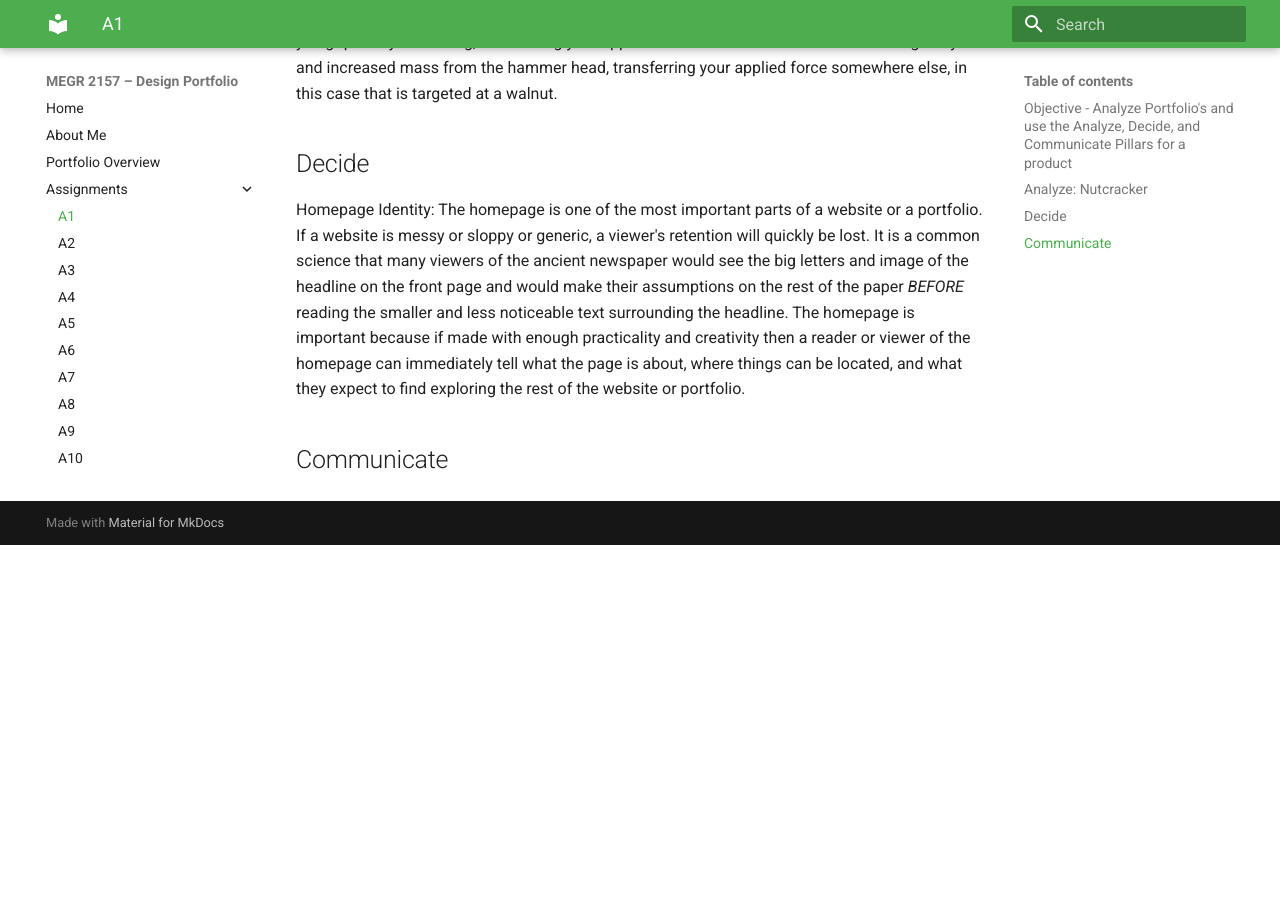
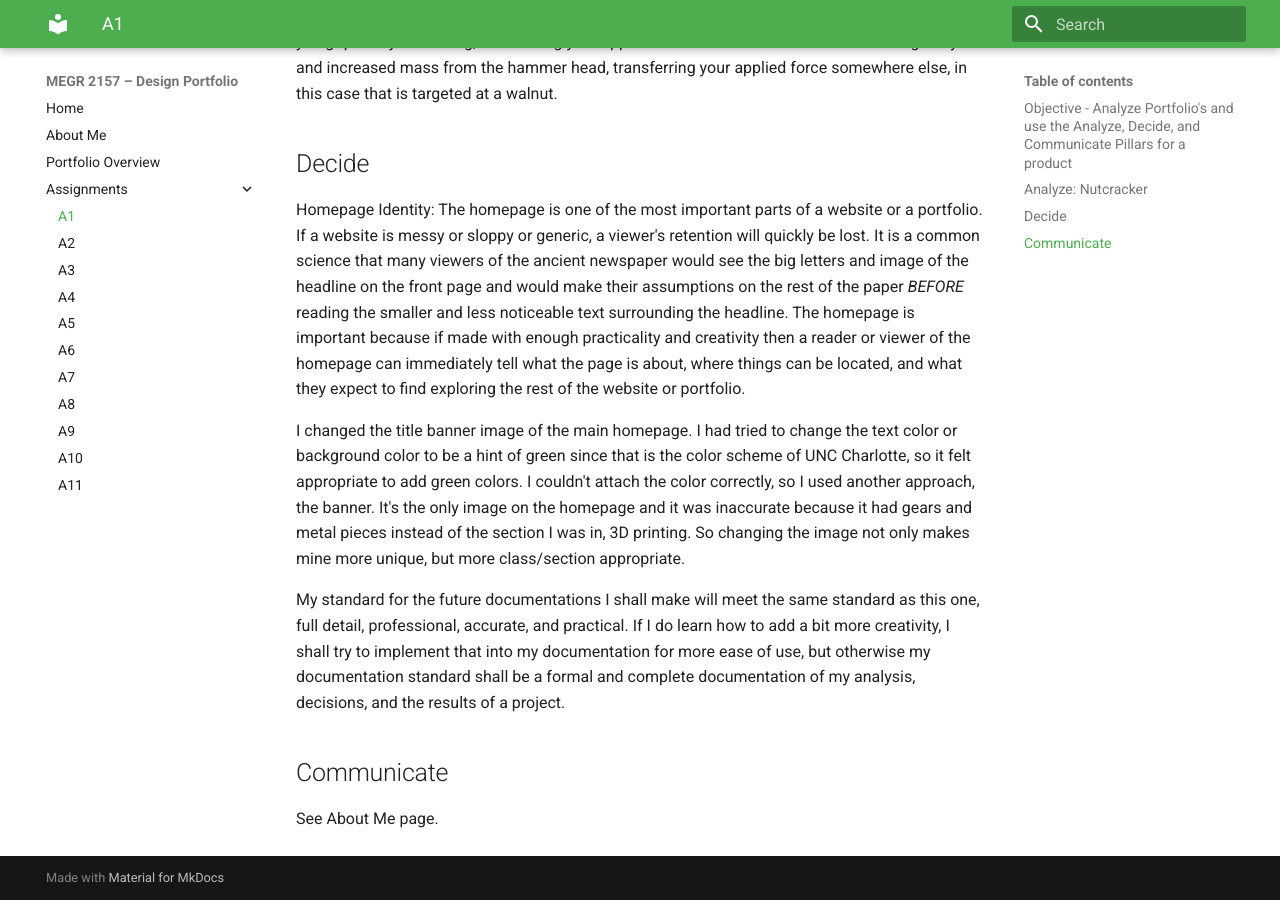
Before and after one commit to mmcfarl7/design-projects-repository, an MkDocs documentation site: the page built from docs/assignments/A01/index.md, in a window 1280 px wide and 900 px high, scrolled down 1399 px. Built offline with MkDocs 1.6.1 and Material for MkDocs 9.7.7, drawn with Linux system fonts in a browser that asks for light colours; before the commit the page ends 1944 px from its top, so only the background shows below that.

Commit message:
Update index.md

```diff
--- a/docs/assignments/A01/index.md
+++ b/docs/assignments/A01/index.md
@@ -15,4 +15,9 @@ The authors of the patent of the nutcracker are Arthur David ReedClarence Arthur
 ## Decide
 Homepage Identity: The homepage is one of the most important parts of a website or a portfolio. If a website is messy or sloppy or generic, a viewer's retention will quickly be lost. It is a common science that many viewers of the ancient newspaper would see the big letters and image of the headline on the front page and would make their assumptions on the rest of the paper *BEFORE* reading the smaller and less noticeable text surrounding the headline. The homepage is important because if made with enough practicality and creativity then a reader or viewer of the homepage can immediately tell what the page is about, where things can be located, and what they expect to find exploring the rest of the website or portfolio.
 
+I changed the title banner image of the main homepage. I had tried to change the text color or background color to be a hint of green since that is the color scheme of UNC Charlotte, so it felt appropriate to add green colors. I couldn't attach the color correctly, so I used another approach, the banner. It's the only image on the homepage and it was inaccurate because it had gears and metal pieces instead of the section I was in, 3D printing. So changing the image not only makes mine more unique, but more class/section appropriate.
+
+My standard for the future documentations I shall make will meet the same standard as this one, full detail, professional, accurate, and practical. If I do learn how to add a bit more creativity, I shall try to implement that into my documentation for more ease of use, but otherwise my documentation standard shall be a formal and complete documentation of my analysis, decisions, and the results of a project.
 ## Communicate
+
+See About Me page.
```
